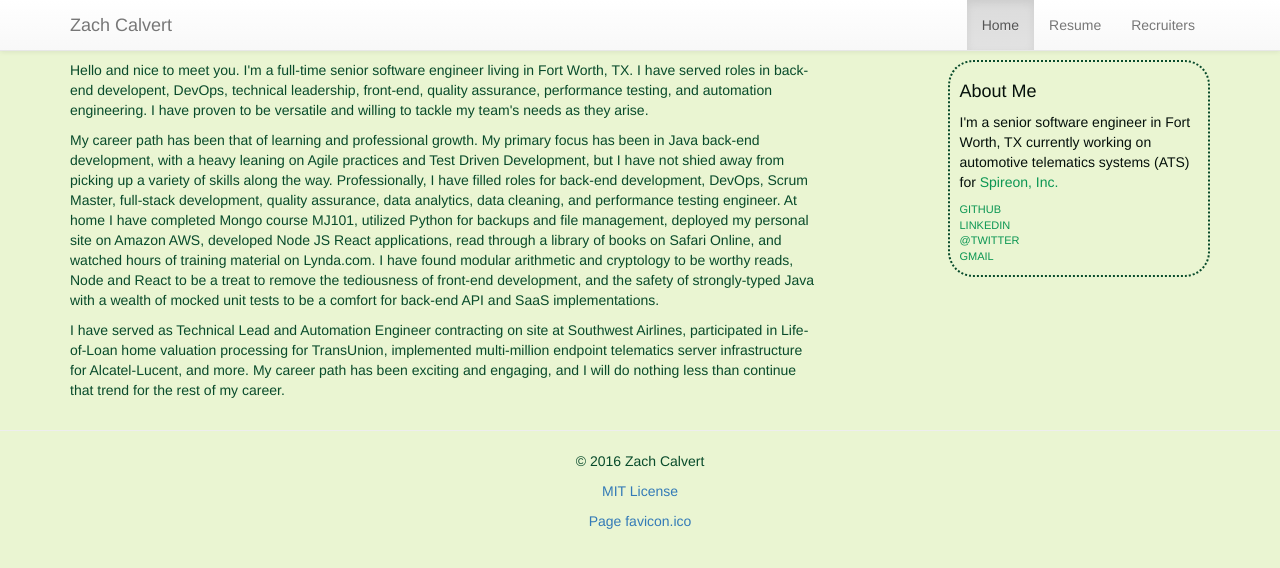
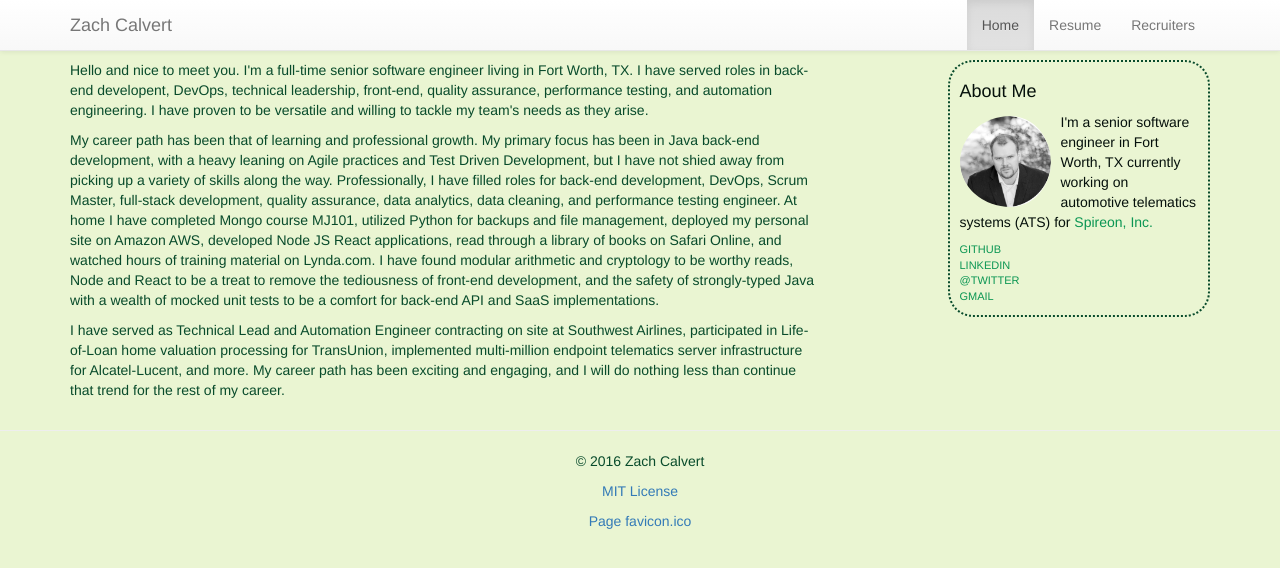
Before and after one commit to ZacharyCalvert/ZachCalvert, a React (Create React App) app: page / in a window 1280 px wide. Shown: the top 568 px of the page. Built offline with nearby package versions, Linux system fonts and the light colour scheme.

Commit message:
Adding about me photo

```diff
--- a/src/AboutMe.js
+++ b/src/AboutMe.js
@@ -9,7 +9,8 @@ class AboutMe extends Component {
         <div className="col-sm-3 col-sm-offset-1 hidden-xs sidebar">
           <div id="about" className="sidebar-module sidebar-module-inset">
             <h4>About Me</h4>
-            <p>
+            <img className="about" src="./img/CroppedCircle.jpg"></img>
+            <p className="about">
             I'm a senior software engineer in Fort Worth, TX currently working on automotive telematics
             systems (ATS) for <a href="http://www.spireon.com/">Spireon, Inc.</a>
             </p>
--- a/src/style/about.css
+++ b/src/style/about.css
@@ -11,6 +11,20 @@ ul.about-me-links {
 	padding: 0;
 }
 
+img.about {
+	height: 100px;
+	border-radius: 50%;
+	float: left;
+	padding: 4px 10px 5px 0;
+	margin-right: ;
+}
+
+@media only screen and (max-width : 992px) {
+    p.about {
+        clear: left;
+    }
+}
+
 #about a {
 	color: #0B9653;
 }
```
